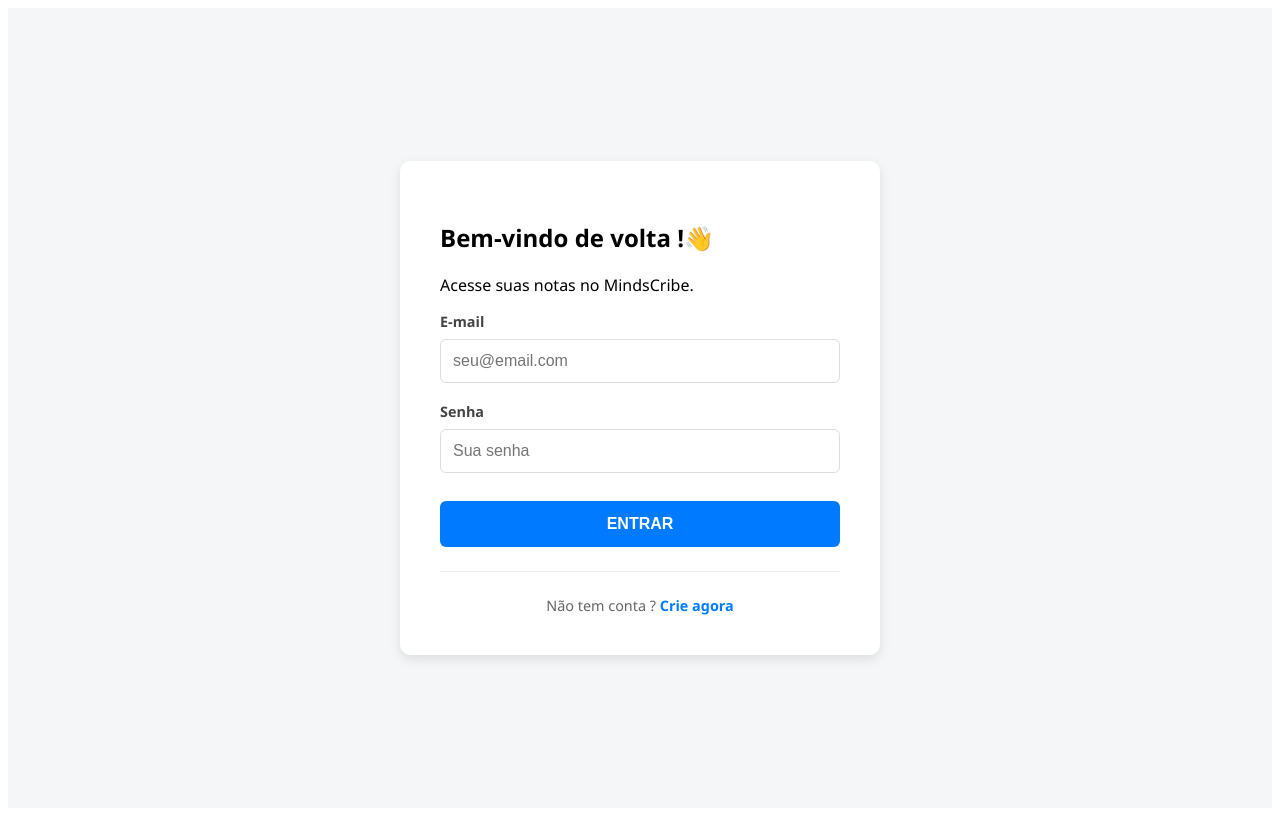
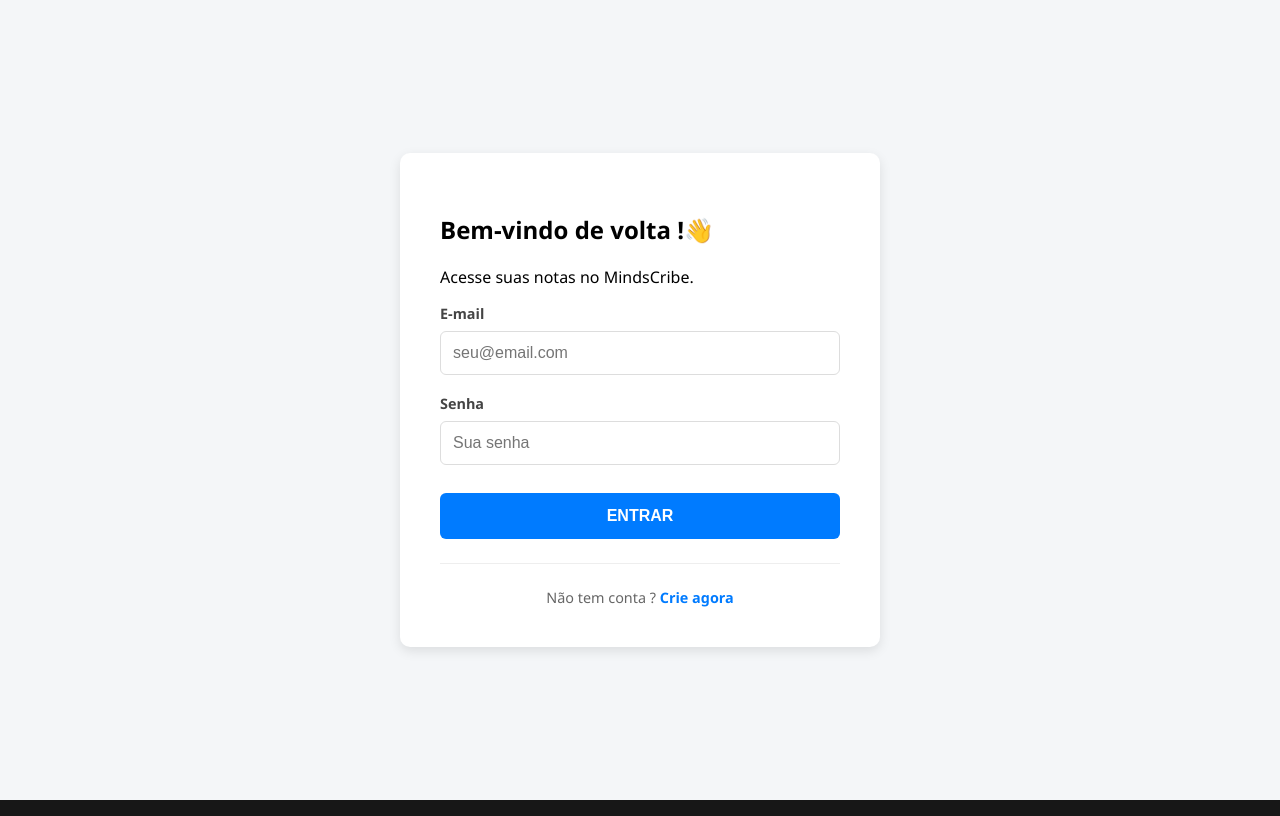
Before and after one commit to Luiz12-dev/Mindscribe-api-front, an Angular app: page / in a window 1280 px wide. Built offline with nearby package versions, Linux system fonts and the light colour scheme.

Commit message:
feat(src): Adiciona configuraçaõ geral da página

```diff
--- a/src/styles.css
+++ b/src/styles.css
@@ -1 +1,7 @@
-/* You can add global styles to this file, and also import other style files */
+html,
+body {
+  margin: 0;
+  padding: 0;
+  height: 100%;
+  background-color: #171717;
+}
```
